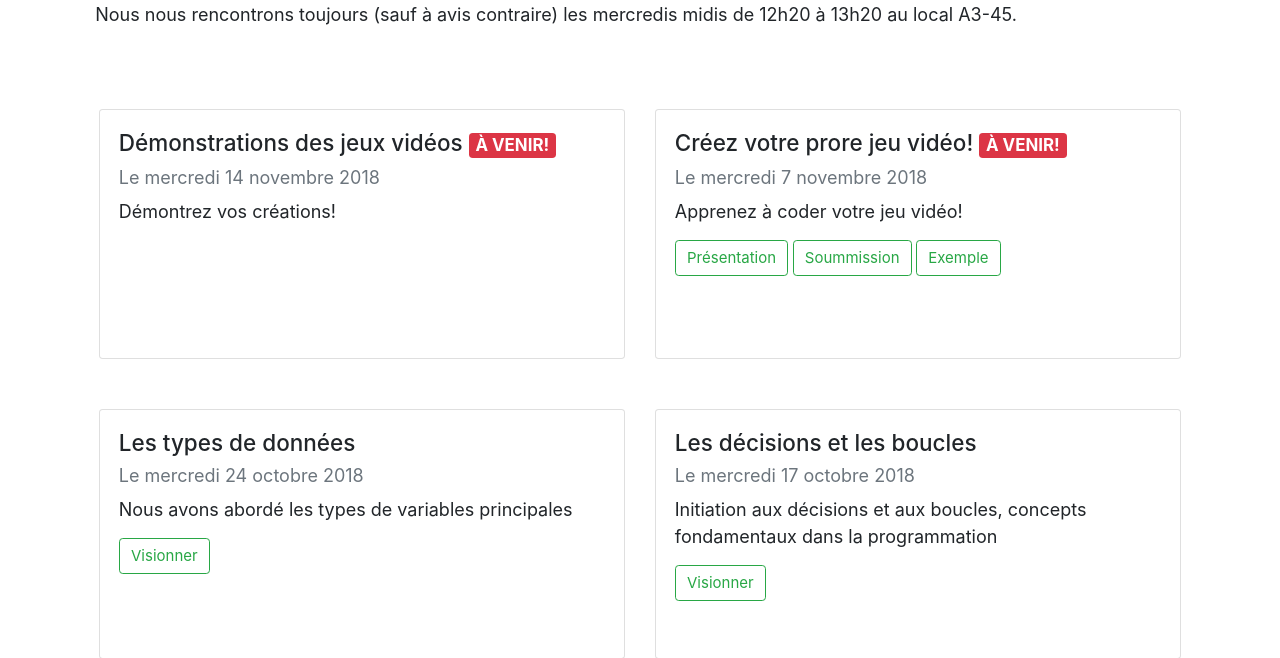
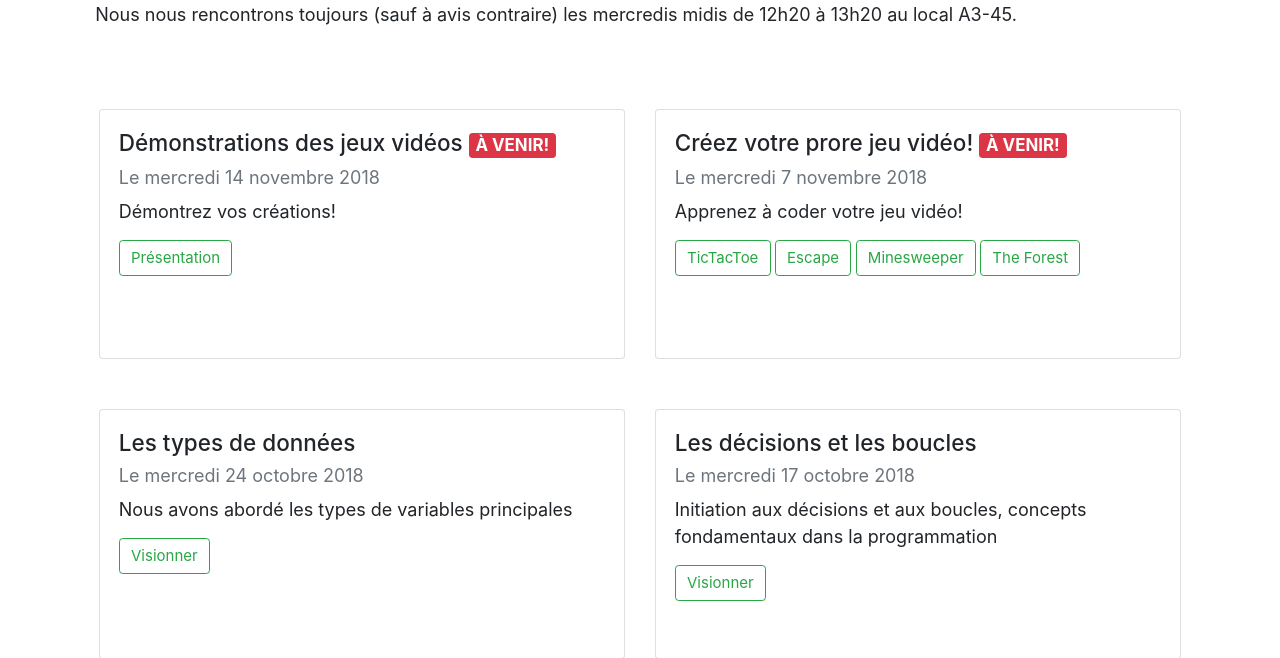
Before and after one commit to Brebeuf-Code/site-web2.0, a Flask app: page /rencontres in a window 1280 px wide. Shown: the part 226-884 px from the top of the page. Run offline with Flask 2, Linux system fonts and the light colour scheme; some libraries are stand-ins or nearby versions.

Commit message:
Video games

```diff
--- a/templates/rencontres.html
+++ b/templates/rencontres.html
@@ -61,7 +61,7 @@
                 <h4 class="card-title">Démonstrations des jeux vidéos <span class="badge badge-danger">À VENIR!</span> </h4>
                 <p class="card-subtitle mb-2 text-muted">Le mercredi 14 novembre 2018</p>
                 <p class="card-text">Démontrez vos créations!</p>
-                <!-- <a href="#" class="btn btn-outline-success">Je m'implique!</a> -->
+                <a href="https://docs.google.com/presentation/d/1hA5qyIKk9i0oels7H_XbLasmBLNPOvYdVFL2i2qOzMw/edit?usp=sharing" class="btn btn-outline-success">Présentation</a>
               </div>
             </div>
           </div>
@@ -72,10 +72,10 @@
                 <h4 class="card-title">Créez votre prore jeu vidéo! <span class="badge badge-danger">À VENIR!</span> </h4>
                 <p class="card-subtitle mb-2 text-muted">Le mercredi 7 novembre 2018</p>
                 <p class="card-text">Apprenez à coder votre jeu vidéo!</p>
-                <a href="https://docs.google.com/presentation/d/1hA5qyIKk9i0oels7H_XbLasmBLNPOvYdVFL2i2qOzMw/edit?usp=sharing" class="btn btn-outline-success">Présentation</a>
-                <a href="https://goo.gl/forms/NmpOCZE5ITem8rRj2" class="btn btn-outline-success">Soummission</a>
-                <a href="https://repl.it/@laurencel/Exemple-Jeu-Texte" class="btn btn-outline-success">Exemple</a>
-
+                <a href="https://repl.it/@Phoenix13610/TicTacToe?language=java" target="_blank" class="btn btn-outline-success">TicTacToe</a>
+                <a href="https://repl.it/@cookiecuty123/Arles-Escape-chapt1"  target="_blank" class="btn btn-outline-success">Escape</a>
+                <a href="https://repl.it/@BaronLiang/BrebeufCode"  target="_blank" class="btn btn-outline-success">Minesweeper</a>
+                <a href="https://The-forest.gagsterslol.repl.run"  target="_blank" class="btn btn-outline-success">The Forest</a>
 
               </div>
             </div>
```
